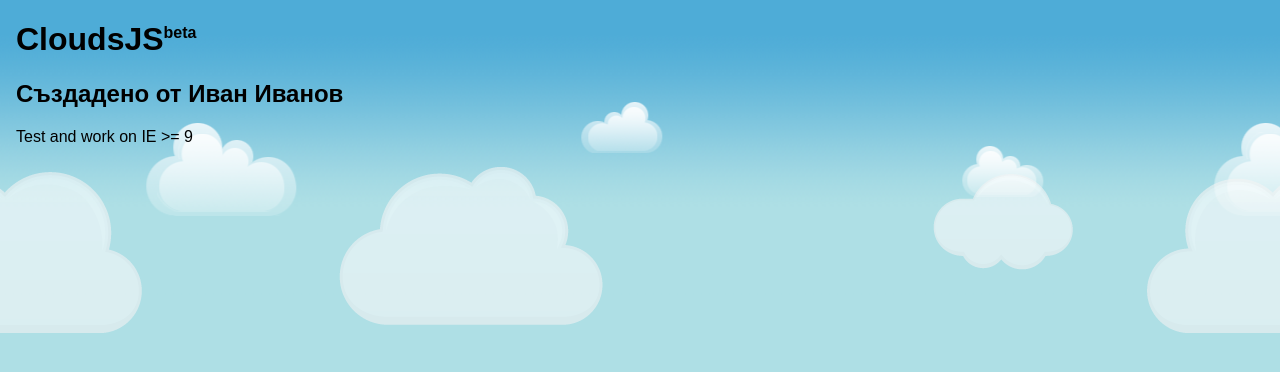
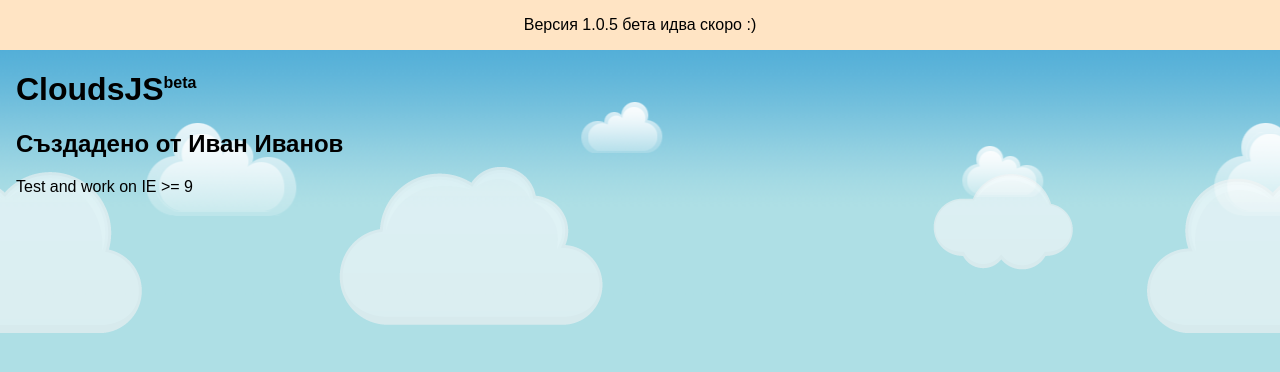
Before and after one commit to ivanovx/jQueryClouds, a website: page index.html in a window 1280 px wide. Drawn offline with Linux system fonts and the light colour scheme.

Commit message:
update callback and function animate

```diff
--- a/css/clouds.css
+++ b/css/clouds.css
@@ -38,3 +38,10 @@ img {
 h1 sup {
   font-size: medium;
 }
+
+nav {
+  text-align: center;
+  background: bisque;
+  padding: 1em;
+  margin-bottom: 1em;
+}
--- a/index.html
+++ b/index.html
@@ -29,6 +29,9 @@
         </script>
     </head>
     <body>
+        <nav>
+            Версия 1.0.5 бета идва скоро :)
+        </nav>
         <div id="far-clouds" class="stage far-clouds"></div>
         <div id="near-clouds" class="stage near-clouds"></div>
 
--- a/js/clouds.js
+++ b/js/clouds.js
@@ -1,11 +1,11 @@
 (function($) {
-  jQuery.clouds = {
-    animate: function(options) {
+
+    function animate(options) {
       var element = $(options.element);
       var id = element.attr("id");
 
       if (options.type == "sprite" && options.fps) {
-        function animate(element) {
+      //  function animate(element) {
           var width = options.width;
           var height = options.height;
 
@@ -52,8 +52,8 @@
               left: "+=" + lr + "px"
             }, ms);
           }
-        }
-      } else if (options.type == "pan") {
+        //}
+      }else if (options.type == "pan") {
         if (!$.clouds.instances[id]["_stopped"]) {
           if (options.dir == "left") {
             $.clouds.instances[id]["l"] = ($.clouds.instances[id]["l"] - (options.speed || 1)) || 0;
@@ -85,12 +85,14 @@
         }
       }
 
-      $.clouds.instances[id]["options"] = options;
+      //$.clouds.instances[id]["options"] = options; - test
 
       window.setTimeout(function() {
-        $.clouds.animate(options);
+        animate(options);
       }, parseInt(1000 / options.fps));
-    },
+    };
+
+    jQuery.clouds = {
     bgY: function(element) {
       if (navigator.userAgent.match(/msie/)) {
         var bgY = $(element).css("background-position-y") || 0;
@@ -145,7 +147,7 @@
       options.width = options.width || $(this).width() || 100;
       options.height = options.height || $(this).height() || 100;
 
-      $.clouds.animate(options);
+      animate(options);
     },
    /* sprite: function(options) {
       var options = $.extend({
--- a/package.json
+++ b/package.json
@@ -1,7 +1,7 @@
 {
   "name": "clouds-todo",
-  "version": "1.0.2",
-  "description": "jQuery plugin animation",
+  "version": "1.0.3",
+  "description": "jQuery plugin animation, only testing - beta",
   "author": "Ivan Ivanov",
   "license": "MIT"
 }
```
